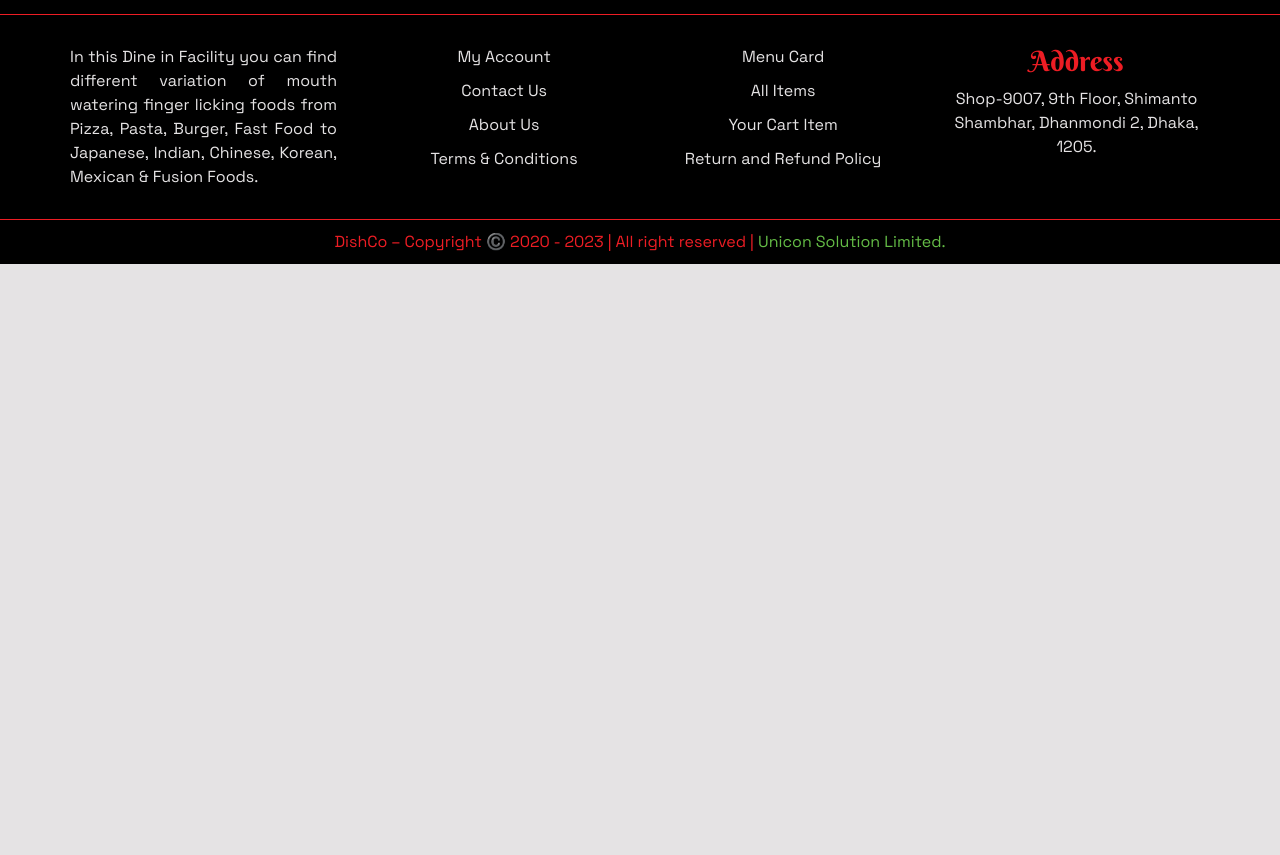
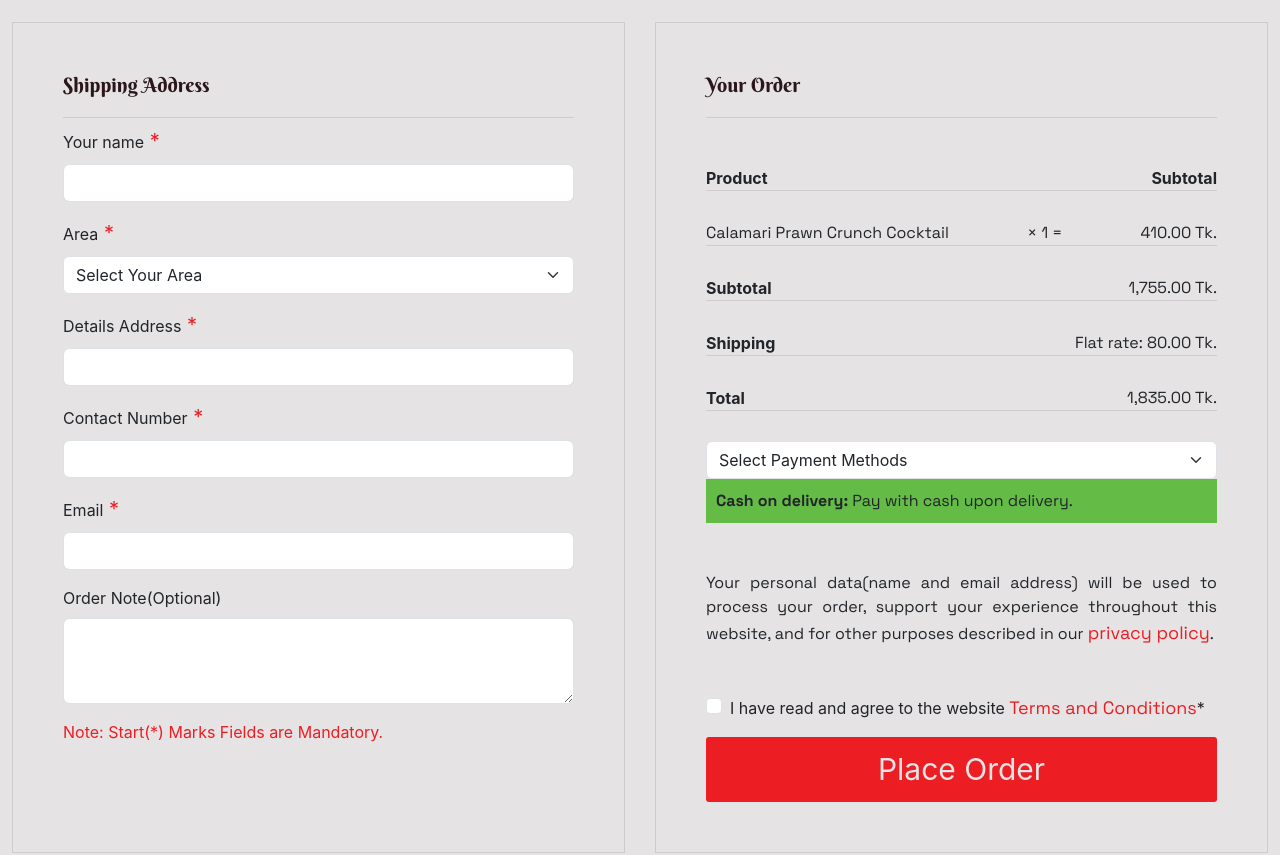
Before and after one commit to Unicon-Solution-Limited/dishco_frontend, a React (Create React App) app: page /checkout in a window 1280 px wide. Shown: the part 280-1135 px from the top of the page. Before the commit the page ends 800 px from the top, so only its background shows below. Built offline with nearby package versions, Linux system fonts and the light colour scheme; no server answers.

Commit message:
checkout page design

```diff
--- a/src/Components/Checkout/Checkout.css
+++ b/src/Components/Checkout/Checkout.css
@@ -0,0 +1,73 @@
+.checkout_main h2 {
+  border-bottom: 1px solid var(--red);
+  padding-bottom: 20px;
+}
+
+.checkout_body {
+  display: flex;
+  justify-content: space-between;
+  gap: 30px;
+}
+.billing_form {
+  width: 100%;
+  padding: 50px;
+  border: 1px solid rgba(0, 0, 0, 0.1);
+}
+.mandatory_note {
+  color: var(--red);
+}
+.mandatory_field:after {
+  content: " *";
+  color: var(--red);
+  font-size: 20px;
+}
+.billing_form h5,
+.checkout_details h5 {
+  border-bottom: 1px solid rgba(0, 0, 0, 0.1);
+  padding-bottom: 20px;
+}
+.checkout_details {
+  width: 100%;
+  border: 1px solid rgba(0, 0, 0, 0.1);
+  padding: 50px;
+}
+.table_row {
+  display: flex;
+  justify-content: space-between;
+  border-bottom: 1px solid rgba(0, 0, 0, 0.1);
+  margin-bottom: 30px;
+}
+
+.cash_delivery_text {
+  background-color: var(--green);
+  padding: 10px;
+}
+
+.TandC_text {
+  text-align: justify;
+}
+.TandC_link {
+  color: var(--red);
+  font-size: 18px;
+}
+.placeOrder_btn {
+  width: 100%;
+  padding: 10px 0;
+  font-size: 30px;
+}
+
+@media only screen and (max-width: 768px) {
+  .checkout_body {
+    flex-direction: column;
+  }
+  .billing_form {
+    padding: 0 !important;
+    border: none !important;
+  }
+  .checkout_details {
+    padding: 20px;
+  }
+  .checkout_main h2 {
+    text-align: center;
+  }
+}
--- a/src/Components/Checkout/Checkout.js
+++ b/src/Components/Checkout/Checkout.js
@@ -2,12 +2,126 @@ import React from "react";
 import "./Checkout.css";
 import Header from "./../Shared/Header/Header";
 import Footer from "./../Shared/Footer/Footer";
+import { Link } from "react-router-dom";
 
 const Checkout = () => {
   return (
     <>
       <Header />
-      <section></section>
+      <section className="container-fluid my-5 checkout_main">
+        <h2 className="mb-5 px-5">Checkout</h2>
+        <form className="checkout_body">
+          <aside className="billing_form">
+            <h5>Shipping Address</h5>
+            <div class="mb-3">
+              <label for="inputName" class="form-label mandatory_field">
+                Your name
+              </label>
+              <input type="text" class="form-control" id="inputName" />
+            </div>
+            <div class="mb-3">
+              <label for="area" class="form-label mandatory_field">
+                Area
+              </label>
+              <select class="form-select" aria-label="Default select example">
+                <option selected>Select Your Area</option>
+                <option value="1">Dhanmondi</option>
+                <option value="2">Mohammadpur</option>
+                <option value="3">Elephant Road</option>
+              </select>
+            </div>
+            <div class="mb-3">
+              <label for="inputAddress" class="form-label mandatory_field">
+                Details Address
+              </label>
+              <input type="text" class="form-control" id="inputAddress" />
+            </div>
+
+            <div class="mb-3">
+              <label for="inputContact" class="form-label mandatory_field">
+                Contact Number
+              </label>
+              <input type="phone" class="form-control" id="inputContact" />
+            </div>
+            <div class="mb-3">
+              <label for="inputEmail" class="form-label mandatory_field">
+                Email
+              </label>
+              <input type="email" class="form-control" id="inputEmail" />
+            </div>
+
+            <div class="mb-3">
+              <label for="extraInfo" class="form-label">
+                Order Note(Optional)
+              </label>
+              <textarea class="form-control" id="extraInfo" rows="3"></textarea>
+            </div>
+
+            <div className="mandatory_note">
+              Note: Start(*) Marks Fields are Mandatory.
+            </div>
+          </aside>
+          <aside className="checkout_details">
+            <h5 className="mb-5">Your Order</h5>
+            <div className="table_row">
+              <strong>Product</strong>
+              <strong>Subtotal</strong>
+            </div>
+            <div className="table_row checkout_product_row">
+              <span>Calamari Prawn Crunch Cocktail</span>
+              <span>× 1 =</span>
+              <span>410.00 Tk.</span>
+            </div>
+            <div className="table_row subtotal">
+              <strong>Subtotal</strong>
+              <span>1,755.00 Tk.</span>
+            </div>
+            <div className="table_row shipping">
+              <strong>Shipping</strong>
+              <span>Flat rate: 80.00 Tk.</span>
+            </div>
+            <div className="table_row total">
+              <strong>Total</strong>
+              <span>1,835.00 Tk.</span>
+            </div>
+            <select class="form-select" aria-label="Default select example">
+              <option selected>Select Payment Methods</option>
+              <option value="Online Payment">Online Payment</option>
+              <option value="Cash on delivery">Cash on delivery</option>
+            </select>
+            <p className="cash_delivery_text">
+              <b>Cash on delivery:</b> Pay with cash upon delivery.
+            </p>
+            <p className="my-5 TandC_text">
+              Your personal data(name and email address) will be used to process
+              your order, support your experience throughout this website, and
+              for other purposes described in our{" "}
+              <Link to="/" className="myLinks TandC_link">
+                privacy policy
+              </Link>
+              .
+            </p>
+
+            <div class="mb-3 form-check">
+              <input
+                type="checkbox"
+                class="form-check-input"
+                id="exampleCheck1"
+              />
+              <label class="form-check-label" for="exampleCheck1">
+                I have read and agree to the website{" "}
+                <Link to="/" className="myLinks TandC_link">
+                  Terms and Conditions
+                </Link>
+                *
+              </label>
+            </div>
+            <button type="submit" class="btn MyBtn placeOrder_btn">
+              Place Order
+            </button>
+          </aside>
+        </form>
+      </section>
       <Footer />
     </>
   );
```
